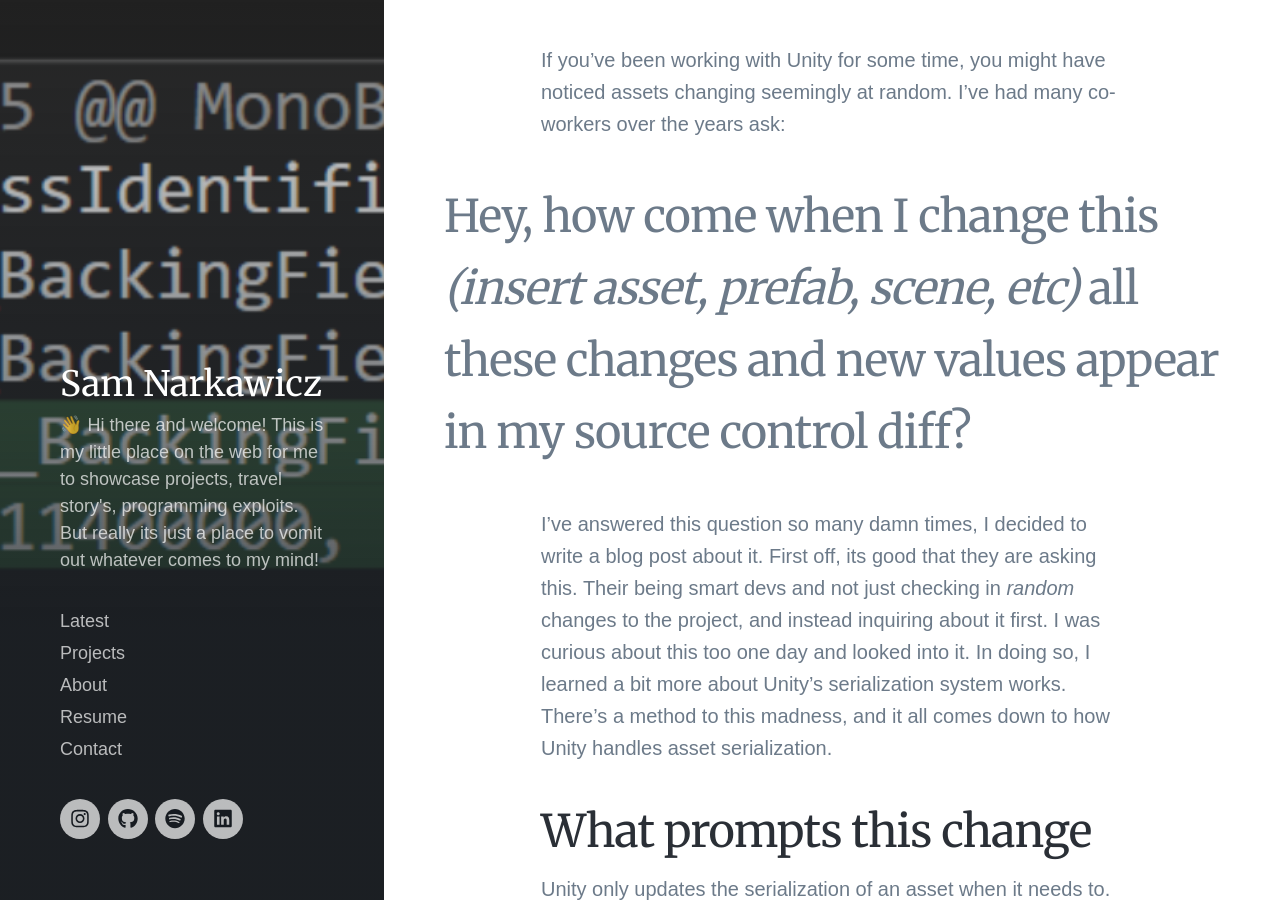
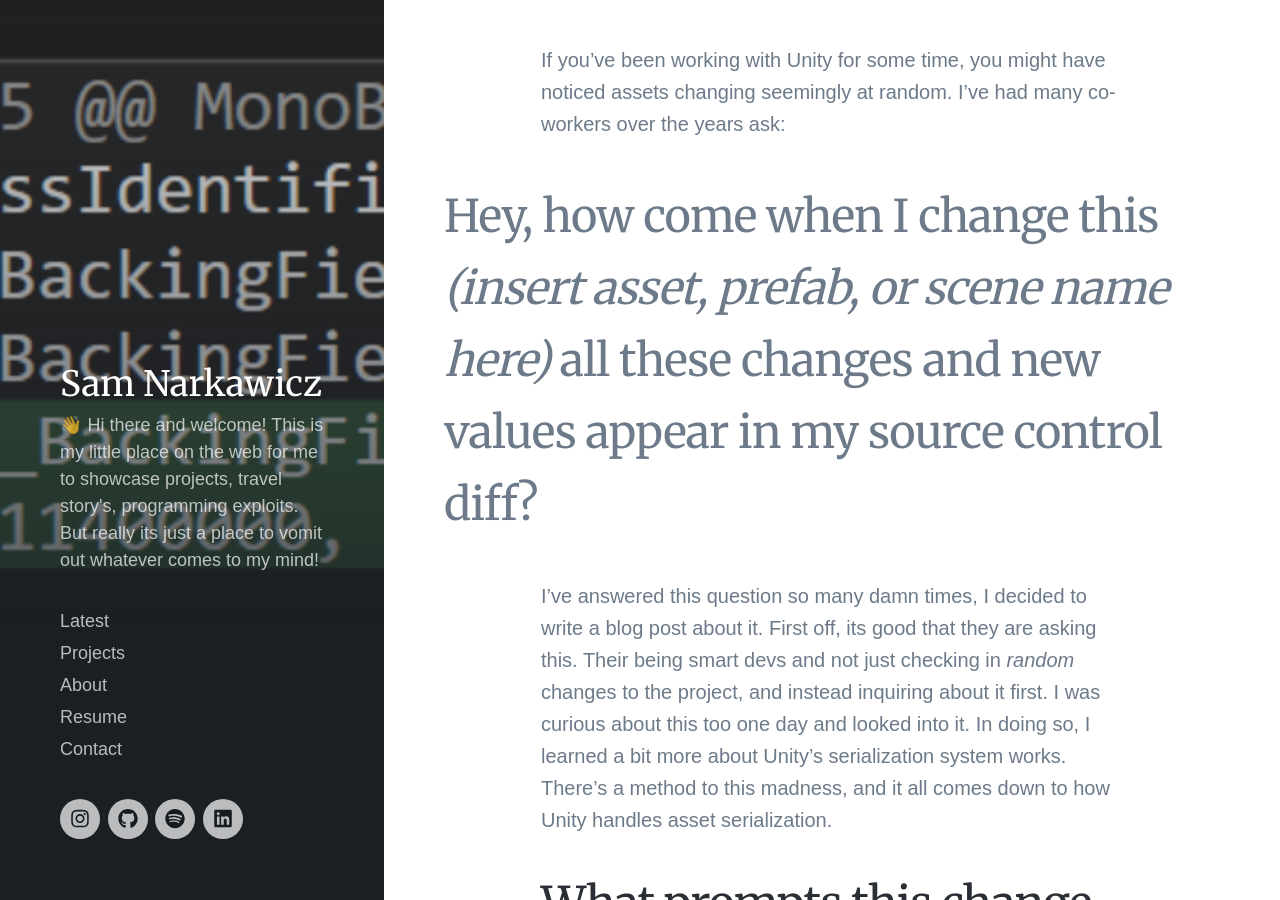
Before and after one commit to Esildor/esildor.github.io, a Jekyll site: the page built from _posts/2024-04-08-UnityAssetSerializationBehavior.md, in a window 1280 px wide and 900 px high, scrolled down 302 px. Built offline with Jekyll 4.4.1, drawn with Linux system fonts in a browser that asks for light colours; nearby versions of some CDN libraries; some web fonts are replaced.

Commit message:
More text changes

```diff
--- a/_posts/2024-04-08-UnityAssetSerializationBehavior.md
+++ b/_posts/2024-04-08-UnityAssetSerializationBehavior.md
@@ -5,7 +5,7 @@ featured_image: /images/blog/UnityAssetSerializationBehavior/splash.png
 excerpt: Why do my assets change like they've got a mind of their own?
 ---
 If you've been working with Unity for some time, you might have noticed assets changing seemingly at random. I've had many co-workers over the years ask:
-> Hey, how come when I change this _(insert asset, prefab, scene, etc)_ all these changes and new values appear in my source control diff?
+> Hey, how come when I change this _(insert asset, prefab, or scene name here)_ all these changes and new values appear in my source control diff?
 
 I've answered this question so many damn times, I decided to write a blog post about it. First off, its good that they are asking this. Their being smart devs and not just checking in _random_ changes to the project, and instead inquiring about it first. I was curious about this too one day and looked into it. In doing so, I learned a bit more about Unity's serialization system works. There's a method to this madness, and it all comes down to how Unity handles asset serialization.
 
```
